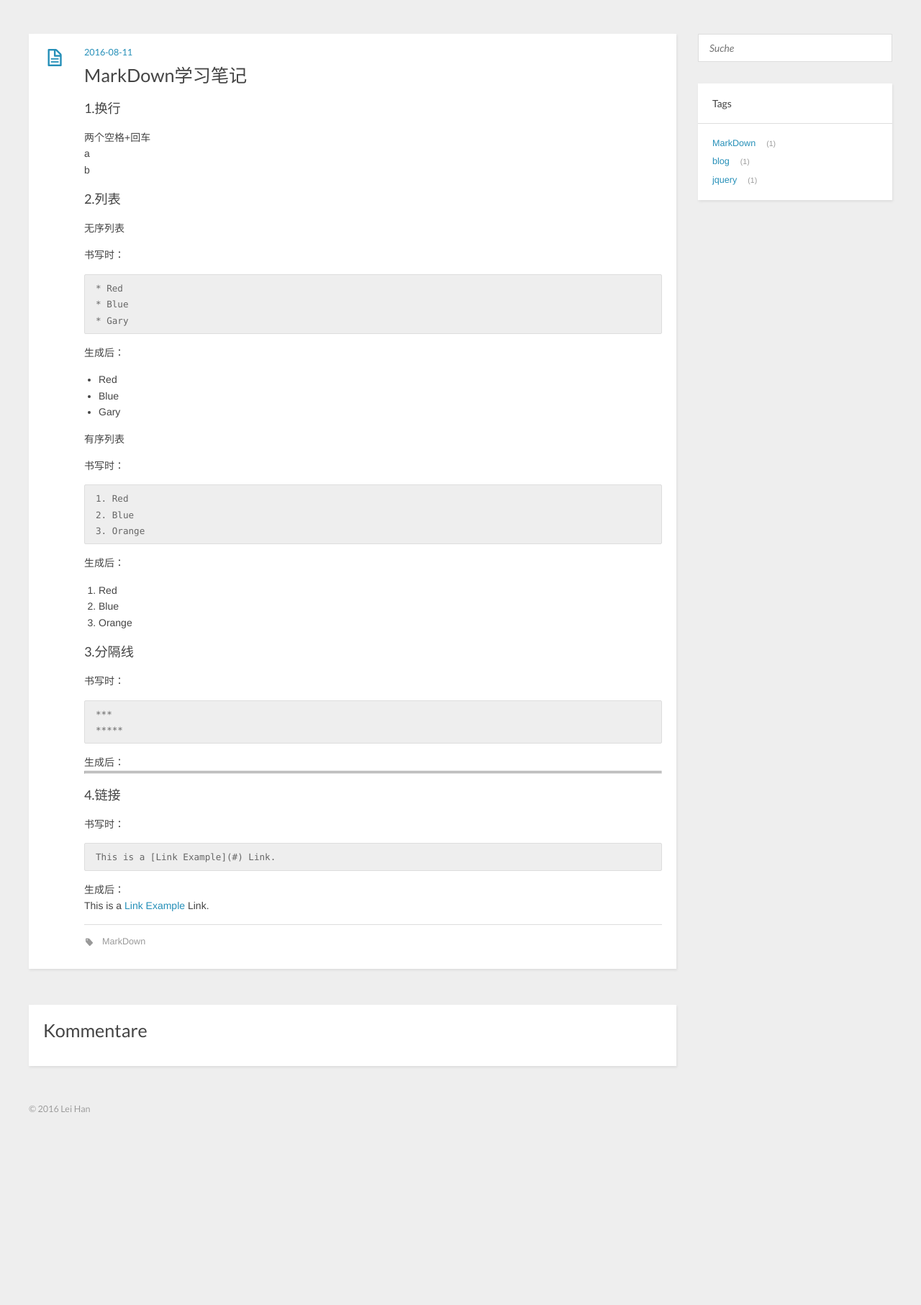
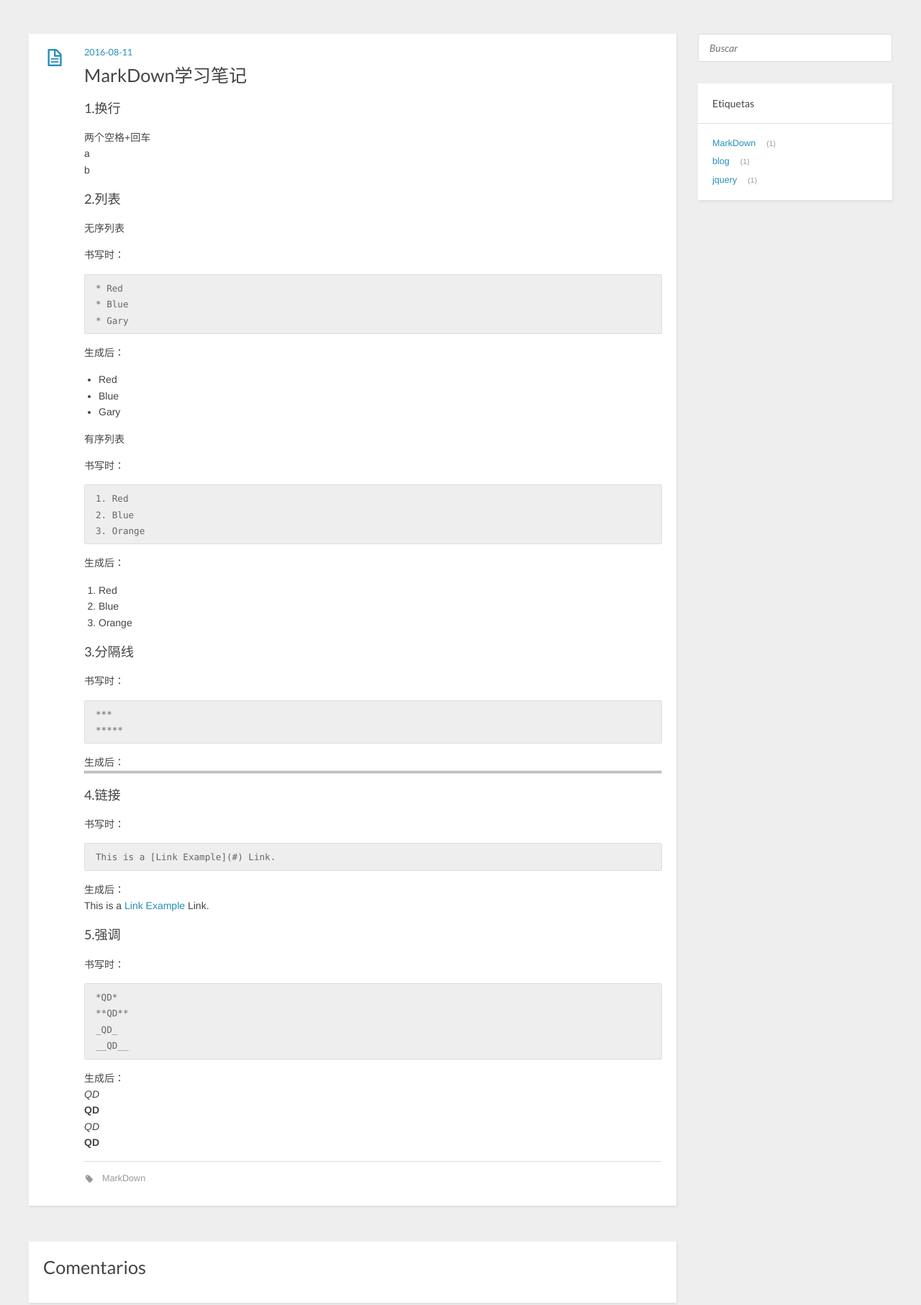
Before and after one commit to bluejfox/bluejfox.github.io, a plain HTML site: page 2016/08/11/MarkDown学习笔记/index.html in a window 1280 px wide. Shown: the part 98-1911 px from the top of the page at 72% size. Before the commit the page ends 1700 px from the top, so only its background shows below. Drawn offline with nearby package versions, Linux system fonts and the light colour scheme.

Commit message:
Site updated: 2016-08-11 10:36:57

```diff
--- a/2016/08/11/MarkDown学习笔记/index.html
+++ b/2016/08/11/MarkDown学习笔记/index.html
@@ -114,6 +114,12 @@ Orange
 <h3 id="4-链接"><a href="#4-链接" class="headerlink" title="4.链接"></a>4.链接</h3><p>书写时：</p>
 <pre><code>This is a [Link Example](#) Link.
 </code></pre><p>生成后：<br>This is a <a href="#">Link Example</a> Link.</p>
+<h3 id="5-强调"><a href="#5-强调" class="headerlink" title="5.强调"></a>5.强调</h3><p>书写时：</p>
+<pre><code>*QD*
+**QD**
+_QD_
+__QD__
+</code></pre><p>生成后：<br><em>QD</em><br><strong>QD</strong><br><em>QD</em><br><strong>QD</strong></p>
 
 
     </div>
@@ -152,7 +158,7 @@ Orange
 
 
 <section id="comment">
-  <h1 class="title">Kommentare</h1>
+  <h1 class="title">Comentarios</h1>
 
 
       <div id="fb-root"></div>
@@ -175,7 +181,7 @@ Orange
     <aside id="sidebar" class="alignright">
   <div class="search">
   <form action="//google.com/search" method="get" accept-charset="utf-8">
-    <input type="search" name="q" results="0" placeholder="Suche">
+    <input type="search" name="q" results="0" placeholder="Buscar">
     <input type="hidden" name="q" value="site:yoursite.com">
   </form>
 </div>
@@ -184,7 +190,7 @@ Orange
 
 
 <div class="widget tag">
-  <h3 class="title">Tags</h3>
+  <h3 class="title">Etiquetas</h3>
   <ul class="entry">
 
     <li><a href="/tags/MarkDown/">MarkDown</a><small>1</small></li>
```
Also changed, not shown: 2016/08/10/JQuery学习笔记-选择器/index.html (+3 -3 lines), 2016/08/10/hello-world/index.html (+3 -3 lines), 2016/08/10/测试/index.html (+3 -3 lines), archives/2016/08/index.html (+3 -3 lines), archives/2016/index.html (+3 -3 lines), archives/index.html (+4 -4 lines), index.html (+8 -2 lines), tags/MarkDown/index.html (+2 -2 lines), tags/blog/index.html (+2 -2 lines), tags/jquery/index.html (+2 -2 lines).
